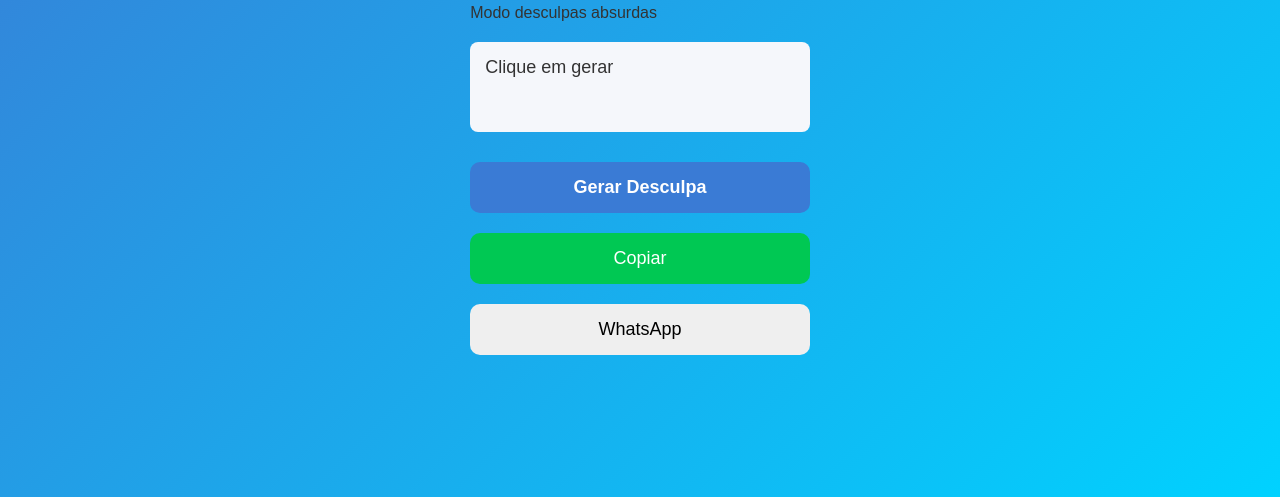
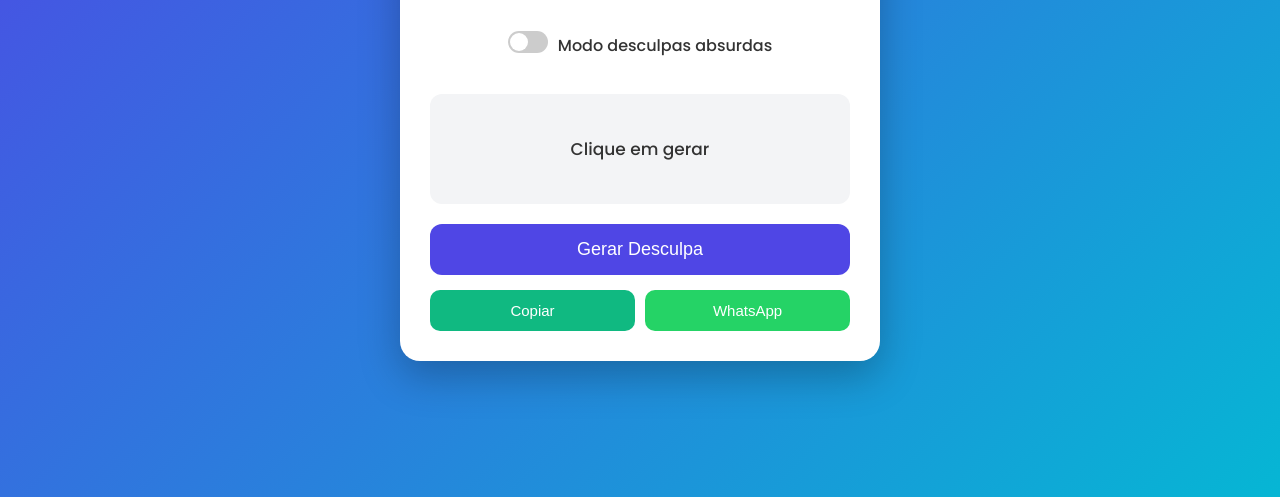
Before and after one commit to GabiGPC/Gerador-de-desculpas, a plain HTML site: page index.html in a window 1280 px wide. Shown: the part 303-800 px from the top of the page. Drawn offline with Linux system fonts and the light colour scheme.

Commit message:
Mudança de Estilo + Features

```diff
--- a/style.css
+++ b/style.css
@@ -1,85 +1,218 @@
 body{
-font-family: Arial, sans-serif;
-background: linear-gradient(135deg,#3a7bd5,#00d2ff);
+
+margin:0;
+font-family:'Poppins',sans-serif;
+
+background:linear-gradient(135deg,#4f46e5,#06b6d4);
+
 display:flex;
 justify-content:center;
 align-items:center;
+
 height:100vh;
-margin:0;
+
 color:#333;
+
 }
 
-.container{
+.app{
+
 background:white;
+
+width:90%;
+max-width:420px;
+
 padding:30px;
-border-radius:12px;
-box-shadow:0 10px 25px rgba(0,0,0,0.2);
-width:90%;
-max-width:500px;
+
+border-radius:20px;
+
+box-shadow:0 15px 40px rgba(0,0,0,0.25);
+
 text-align:center;
+
 }
 
 h1{
+
 margin-bottom:20px;
+font-weight:700;
+
 }
 
 select{
-padding:10px;
-border-radius:8px;
-border:1px solid #ccc;
+
 width:100%;
+
+padding:12px;
+
+border-radius:10px;
+
+border:1px solid #ddd;
+
 margin-bottom:20px;
-font-size:16px;
+
+font-size:15px;
+
 }
 
-#desculpa{
-margin:20px 0;
-font-size:18px;
-min-height:60px;
-padding:15px;
-background:#f5f7fb;
-border-radius:8px;
+.switch{
+
+display:flex;
+align-items:center;
+justify-content:center;
+
+gap:10px;
+
+margin-bottom:20px;
+
 }
 
-button{
-border:none;
-padding:15px;
-margin:10px 0;
-font-size:18px;
-border-radius:10px;
+.switch input{
+
+display:none;
+
+}
+
+.switch span{
+
+width:40px;
+height:22px;
+
+background:#ccc;
+
+display:inline-block;
+
+border-radius:20px;
+
+position:relative;
+
 cursor:pointer;
-width:100%;
+
+}
+
+.switch span:before{
+
+content:"";
+
+position:absolute;
+
+width:18px;
+height:18px;
+
+background:white;
+
+border-radius:50%;
+
+top:2px;
+left:2px;
+
 transition:0.2s;
+
+}
+
+.switch input:checked + span{
+
+background:#4f46e5;
+
+}
+
+.switch input:checked + span:before{
+
+transform:translateX(18px);
+
+}
+
+.card{
+
+background:#f3f4f6;
+
+border-radius:12px;
+
+padding:20px;
+
+min-height:70px;
+
+font-size:17px;
+
+margin-bottom:20px;
+
+display:flex;
+align-items:center;
+justify-content:center;
+
 }
 
 #gerar{
-background:#3a7bd5;
+
+width:100%;
+
+padding:15px;
+
+border:none;
+
+background:#4f46e5;
+
 color:white;
-font-weight:bold;
+
+font-size:18px;
+
+border-radius:12px;
+
+cursor:pointer;
+
+margin-bottom:15px;
+
+transition:0.2s;
+
 }
 
 #gerar:hover{
-background:#2f63ab;
+
+background:#4338ca;
+
+}
+
+.actions{
+
+display:flex;
+gap:10px;
+
+}
+
+.actions button{
+
+flex:1;
+
+padding:12px;
+
+border:none;
+
+border-radius:10px;
+
+font-size:15px;
+
+cursor:pointer;
+
 }
 
 #copiar{
-background:#00c853;
+
+background:#10b981;
 color:white;
+
 }
 
-#copiar:hover{
-background:#00a844;
+#whatsapp{
+
+background:#25D366;
+color:white;
+
 }
 
 @media(max-width:500px){
 
-h1{
-font-size:22px;
-}
-
-button{
-font-size:16px;
-padding:14px;
+.app{
+padding:25px;
 }
 
 }
```
